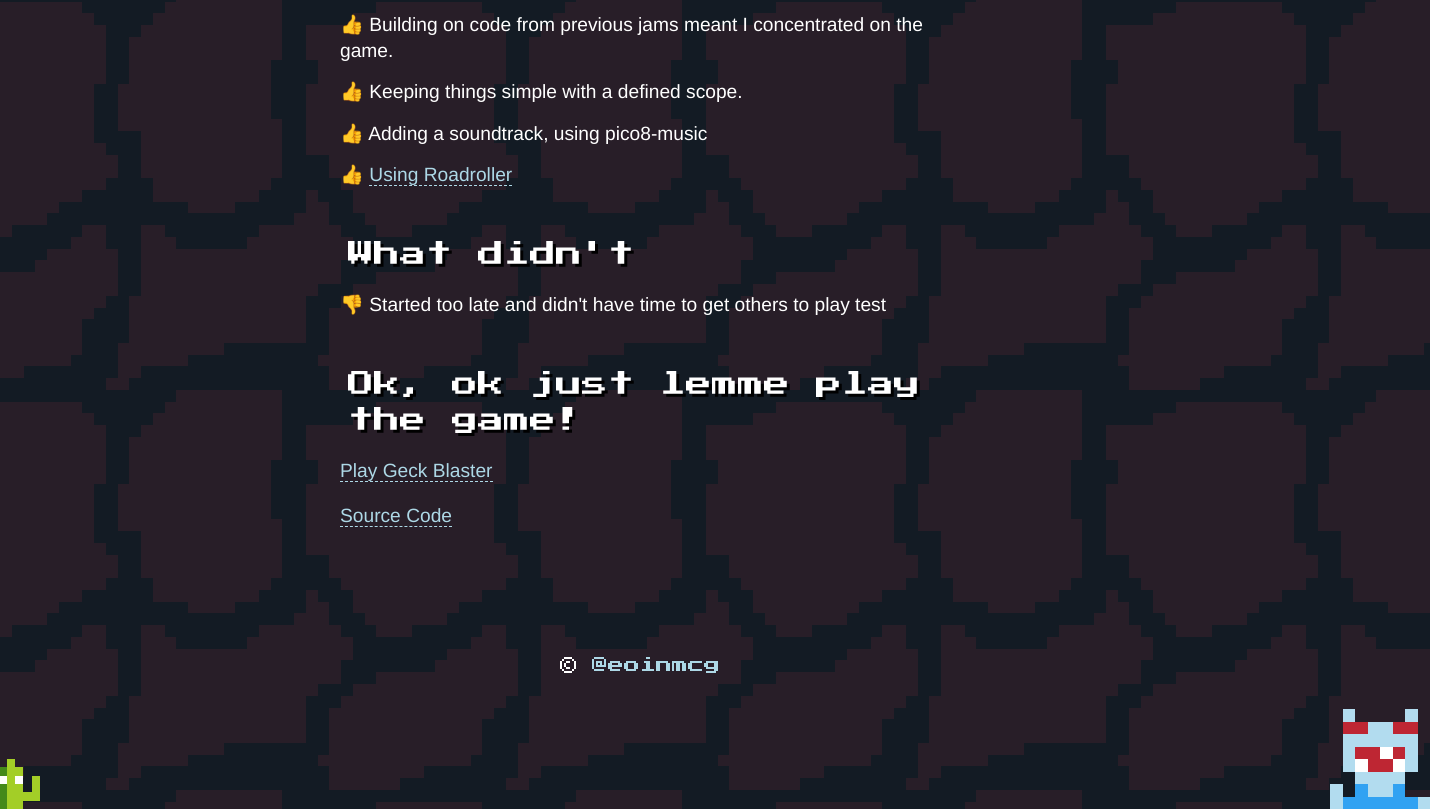
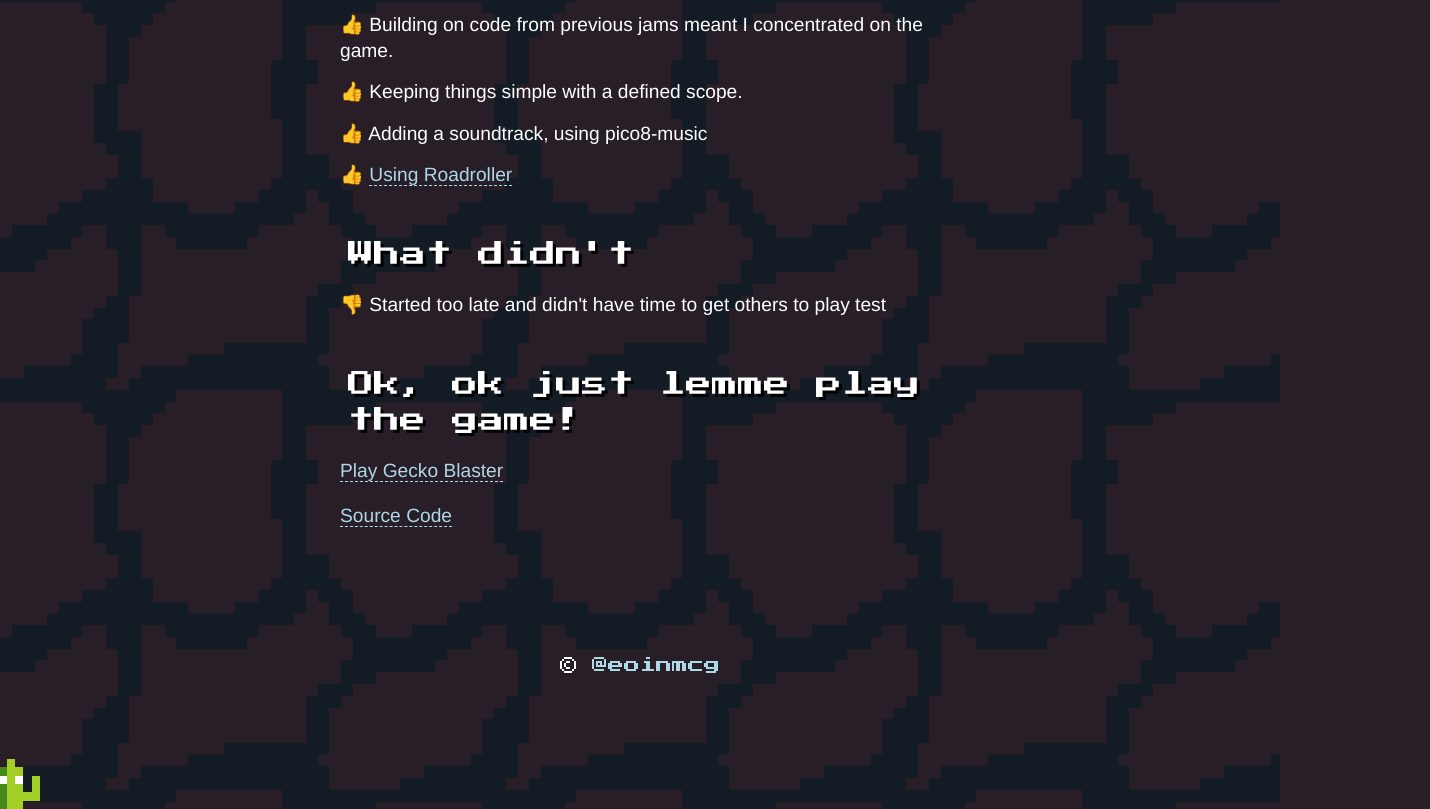
Before and after one commit to eoinmcg/gecko, a website: page post-mortem/index.html in a window 1280 px wide. Shown: the part 5516-6325 px from the top of the page, 1430 px wide, since content can reach past the window. Drawn offline with Linux system fonts and the light colour scheme.

Commit message:
fixes typo

```diff
--- a/post-mortem/index.html
+++ b/post-mortem/index.html
@@ -4,11 +4,12 @@
 
 <meta charset="UTF-8" />
 <meta name="apple-mobile-web-app-capable" content="yes" />
-<meta name="viewport" content="width=device-width, initial-scale=1">
+<meta name="viewport" content="width=device-width, initial-scale=1, maximum-scale=1, user-scalable=0" />
 
 <title>Gecko Blaster - A post mortem</title>
 
 <meta name="description" content="Post mortem of an entry to a javascript game jam." />
+<meta name="author" content="Eoin McGrath" />
 
 <link href="style.css" rel="stylesheet">
 <link rel="preconnect" href="https://fonts.googleapis.com">
@@ -210,7 +211,7 @@ Started too late and didn't have time to get others to play test
 <h3>Ok, ok just lemme play the game!</h3>
 <p>
   <a href="https://js13kgames.com/2024/games/gecko-blaster">
-    Play Geck Blaster
+    Play Gecko Blaster
   </a>
 </p>
 
@@ -227,7 +228,6 @@ Started too late and didn't have time to get others to play test
 <footer>
 &copy; <a href="http://twitter.com/eoinmcg">@eoinmcg</a>
       <div class="cactus"></div>
-      <div class="boss"></div>
 </footer>
 
 
@@ -237,11 +237,8 @@ document.addEventListener("DOMContentLoaded", (event) => {
   document.querySelectorAll('#arcade a').forEach((link) => {
     link.setAttribute('target', '_blank');
   });
-  const title = document.querySelector('h1');
-  const subtitle = document.querySelector('h2');
-  const post = document.querySelector('.post');
+
   window.setTimeout(() => {
-    document.body.classList.add('loaded');
     document.body.className = '';
     window.scrollTo(0, 0);
   }, 200);
@@ -260,9 +257,6 @@ document.addEventListener("DOMContentLoaded", (event) => {
 </script>
 
 <script>
-  document.querySelectorAll('.post a').forEach((a) => {
-    a.setAttribute('target', '_blank');
-  });
 </script>
 
 </body>
```
